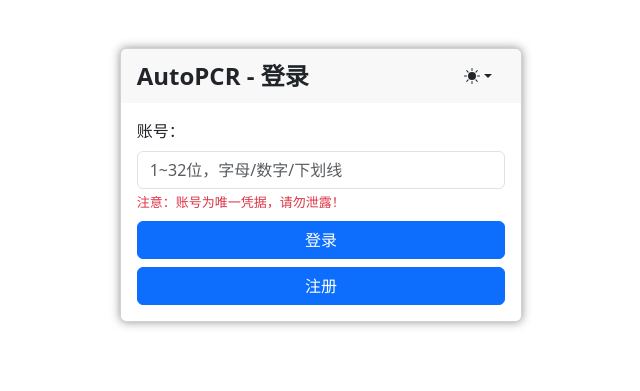
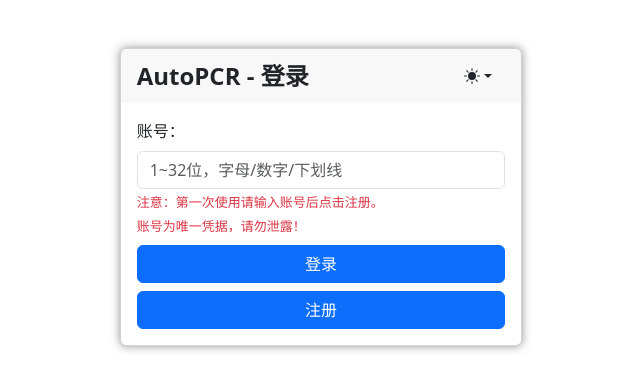
Before and after one commit to cc004/autopcr, a Python web app: template autopcr/http_server/templates/index.html in a window 1280 px wide. Shown: the top 391 px of the page, without its empty margins (319-959 px from the left). Run offline with Jinja, Linux system fonts and the light colour scheme; the template is opened without the code that fills it, so the values that code supplies are empty; some libraries are stand-ins or nearby versions.

Commit message:
Update text & add account str limitation

```diff
--- a/autopcr/http_server/templates/index.html
+++ b/autopcr/http_server/templates/index.html
@@ -92,8 +92,8 @@
                     </div>
                     <div id="card-index" class="card-body">
                         <form><label class="form-label">账号：</label>
-                            <input id="account" class="form-control" type="text" placeholder="1~32位，字母/数字/下划线" />
-                            <small class="text-danger" style="font-size: 13px;">注意：账号为唯一凭据，请勿泄露！</small>
+                            <input id="account" class="form-control" type="text" placeholder="1~32位，字母/数字/下划线" oninput="value=value.replace(/[^a-zA-Z0-9_]/g, '')" maxlength="32" />
+                            <small class="text-danger" style="font-size: 13px;">注意：第一次使用请输入账号后点击注册。<br>账号为唯一凭据，请勿泄露！</small>
                             <button class="btn btn-primary w-100 my-2" type="button" onclick="login()">登录</button>
                             <button class="btn btn-primary w-100" type="button" onclick="register()">注册</button>
                         </form>
```
